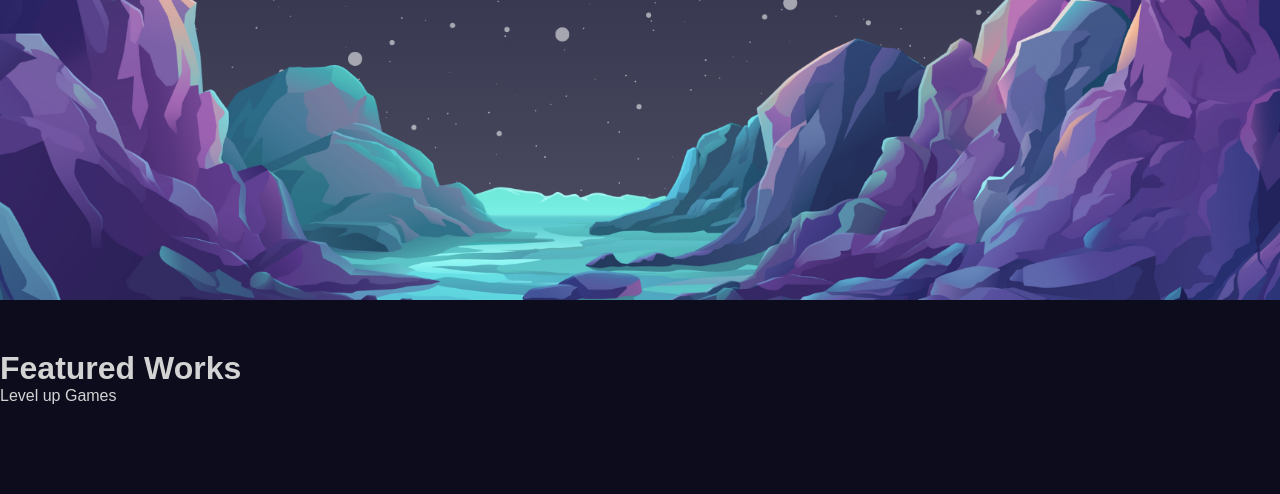
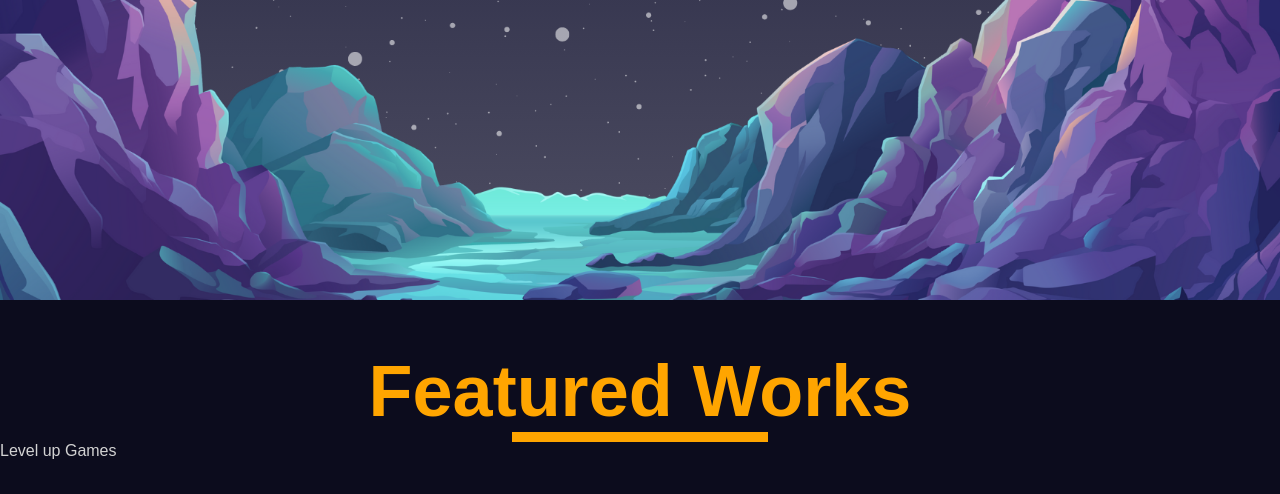
Before and after one commit to adamolson11/Portfolio, a React (Vite) app in the folder portfolio/: page / in a window 1280 px wide. Shown: the part 2900-3394 px from the top of the page. Built offline with nearby package versions, Linux system fonts and the light colour scheme.

Commit message:
just about completed the Featured Works sections

```diff
--- a/portfolio/src/components/portfolio/Portflio.jsx
+++ b/portfolio/src/components/portfolio/Portflio.jsx
@@ -1,78 +1,67 @@
-/* eslint-disable no-undef */
 /* eslint-disable react/prop-types */
-/* eslint-disable no-unused-vars */
-import {useRef} from "react";
-import "./portfolio.scss"
-import {motion, useScroll, useSpring } from "framer-motion"
+import { useRef } from "react";
+import "./portfolio.scss";
+import { motion, useScroll, useSpring } from "framer-motion";
 
 const items = [
   {
-    id:1,
+    id: 1,
     title: "Level up Games",
     img: "https://images.pexels.com/photos/343457/pexels-photo-343457.jpeg?cs=srgb&dl=pexels-miguel-%C3%A1-padri%C3%B1%C3%A1n-343457.jpg&fm=jpg&_gl=1*15yq31n*_ga*MTY2NDQ1OTUwMy4xNzEwOTQ4NTQx*_ga_8JE65Q40S6*MTcxMDk0ODU0MS4xLjEuMTcxMDk0ODU5OS4wLjAuMA..",
     desc: "Lorem ipsum dolor sit amet consectetur adipisicing elit. Hic repellendus aliquid eveniet accusantium quidem eum quia, animi tenetur voluptatibus fugit nostrum voluptate minima amet. Ea doloribus voluptas voluptates deserunt magnam!",
-
   },
   {
-    id:2,
+    id: 2,
     title: "JNelson Books",
     img: "https://images.pexels.com/photos/322335/pexels-photo-322335.jpeg",
     desc: "Lorem ipsum dolor sit amet consectetur adipisicing elit. Hic repellendus aliquid eveniet accusantium quidem eum quia, animi tenetur voluptatibus fugit nostrum voluptate minima amet. Ea doloribus voluptas voluptates deserunt magnam!",
-
   },
   {
-    id:3,
+    id: 3,
     title: "Video Game education website for Kids",
     img: "https://images.pexels.com/photos/343457/pexels-photo-343457.jpeg?cs=srgb&dl=pexels-miguel-%C3%A1-padri%C3%B1%C3%A1n-343457.jpg&fm=jpg&_gl=1*15yq31n*_ga*MTY2NDQ1OTUwMy4xNzEwOTQ4NTQx*_ga_8JE65Q40S6*MTcxMDk0ODU0MS4xLjEuMTcxMDk0ODU5OS4wLjAuMA..",
     desc: "Lorem ipsum dolor sit amet consectetur adipisicing elit. Hic repellendus aliquid eveniet accusantium quidem eum quia, animi tenetur voluptatibus fugit nostrum voluptate minima amet. Ea doloribus voluptas voluptates deserunt magnam!",
-
   },
   {
-    id:4,
+    id: 4,
     title: "Catalyst Blog",
     img: "https://images.pexels.com/photos/343457/pexels-photo-343457.jpeg?cs=srgb&dl=pexels-miguel-%C3%A1-padri%C3%B1%C3%A1n-343457.jpg&fm=jpg&_gl=1*15yq31n*_ga*MTY2NDQ1OTUwMy4xNzEwOTQ4NTQx*_ga_8JE65Q40S6*MTcxMDk0ODU0MS4xLjEuMTcxMDk0ODU5OS4wLjAuMA..",
     desc: "Lorem ipsum dolor sit amet consectetur adipisicing elit. Hic repellendus aliquid eveniet accusantium quidem eum quia, animi tenetur voluptatibus fugit nostrum voluptate minima amet. Ea doloribus voluptas voluptates deserunt magnam!",
-
   },
-
 ];
 
-const Single = ({item}) => {
+const Single = ({ item }) => {
   return (
-        <section>
+    <motion.section>
       {item.title}
-        </section>
-    )
-}
-
+    </motion.section>
+  );
+};
 
 const Portfolio = () => {
-
   const ref = useRef();
 
-    const {scrollYProgress} = useScroll({
-        target:ref, offset: ["end end ", "start start"
-    ]});
+  const { scrollYProgress } = useScroll({
+    target: ref,
+    offset: ["end end ", "start start"],
+  });
 
   const scaleX = useSpring(scrollYProgress, {
     stiffness: 100,
     damping: 30,
   });
 
-
   return (
-
-        <div className = "portfolio" ref={ref}>
-            <div className="progress"></div>
+    <div className="portfolio" ref={ref}>
+      <div className="progress">
         <h1> Featured Works</h1>
-            <motion.div style ={{scaleX}} className="progressbar"></motion.div>
-
-
-            {items.map(item=>(
-                <Single item={item} key = {item.id} />
+        <motion.div style={{ scaleX }} className="progressBar"></motion.div>
+      </div>
+      {items.map((item) => (
+        <Single item={item} key={item.id} />
       ))}
     </div>
-    )
-}
+  );
+};
 
-export default Portfolio
+export default Portfolio;
--- a/portfolio/src/components/portfolio/portfolio.scss
+++ b/portfolio/src/components/portfolio/portfolio.scss
@@ -11,11 +11,10 @@ position: relative;
     color: orange;
     font-size: 36px;
 
-    .progressBar{
+    .progressBar {
         height: 10px;
-        color: white;
-
-
+        background-color: orange; /* Add this line */
+        width: 100%; /* Add this line */
 
 }
 }
```
Lines whose indentation alone changed are shown as unchanged.
